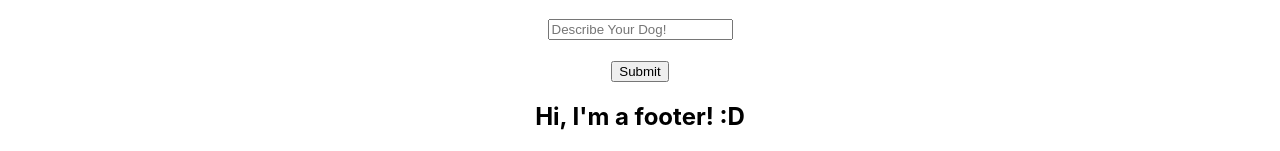
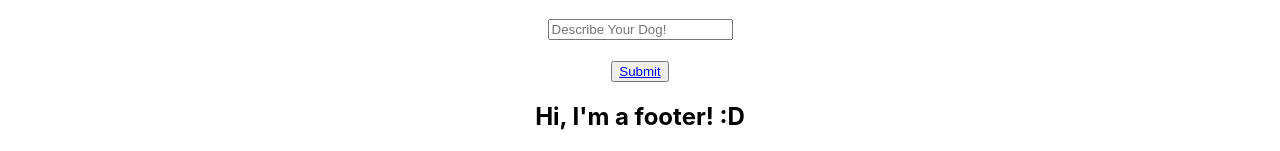
Before and after one commit to chamomiletay/petworkfrontend, a React (Create React App) app: page /signup in a window 1280 px wide. Shown: the part 419-570 px from the top of the page. Built offline with nearby package versions, Linux system fonts and the light colour scheme.

Commit message:
added links to profile

```diff
--- a/src/components/SignIn.js
+++ b/src/components/SignIn.js
@@ -12,7 +12,7 @@ const SignIn = () => {
     <form class="password-input"><br></br>
     <input placeholder="Password" type="text" name="password" required/>
     </form><br></br>
-    <button type="submit">Submit</button>
+    <button type="submit"><Link to='/Profile'>Submit</Link></button>
 
     <p> Don't have an account?
       <Link to='/SignUp'>
--- a/src/components/SignUp.js
+++ b/src/components/SignUp.js
@@ -1,4 +1,5 @@
 import React from 'react'
+import { Link } from 'react-router-dom'
 
 const SignUp = () => {
   return (
@@ -31,7 +32,7 @@ const SignUp = () => {
 
 
 
-    <button type="submit">Submit</button>
+    <button type="submit"><Link to='/Profile'>Submit</Link></button>
     </div>
   )
 }
```
